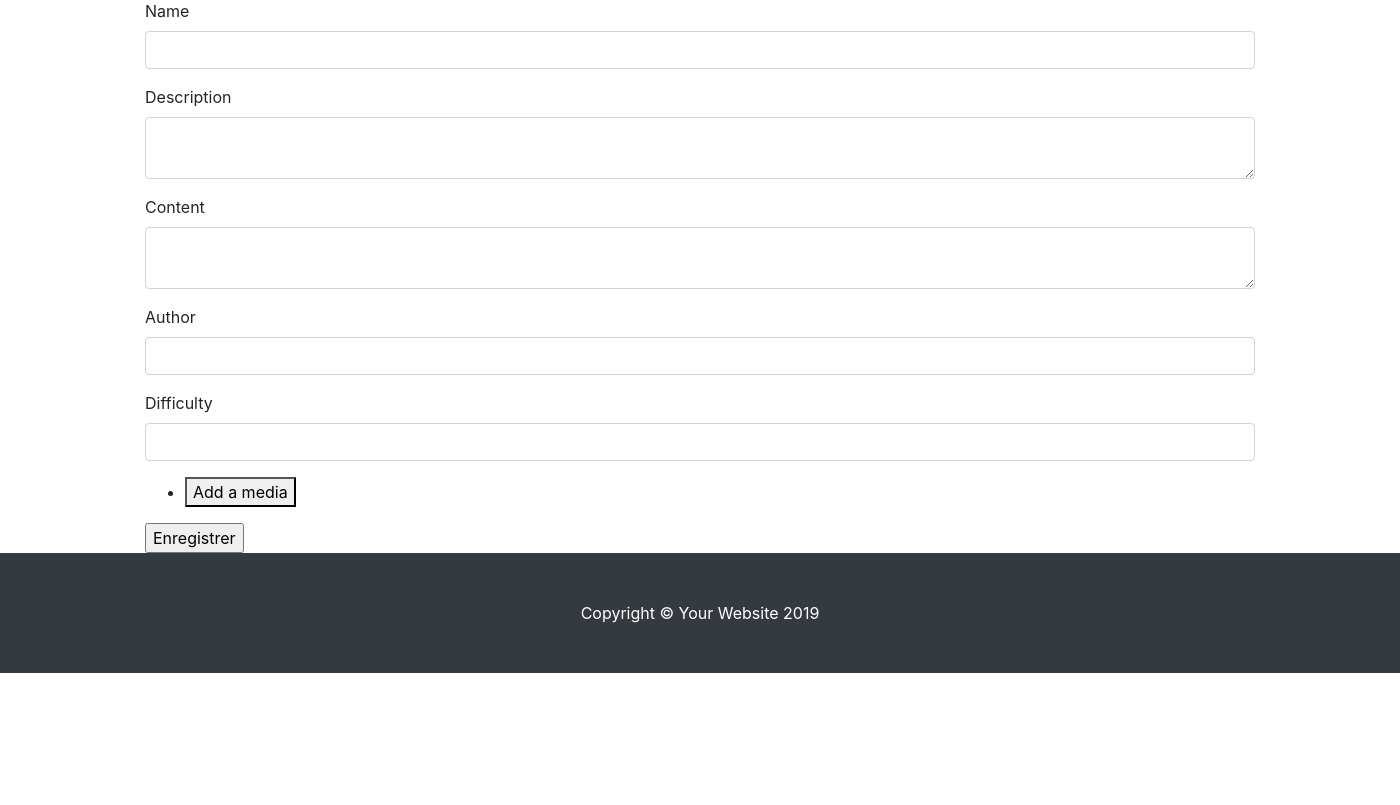
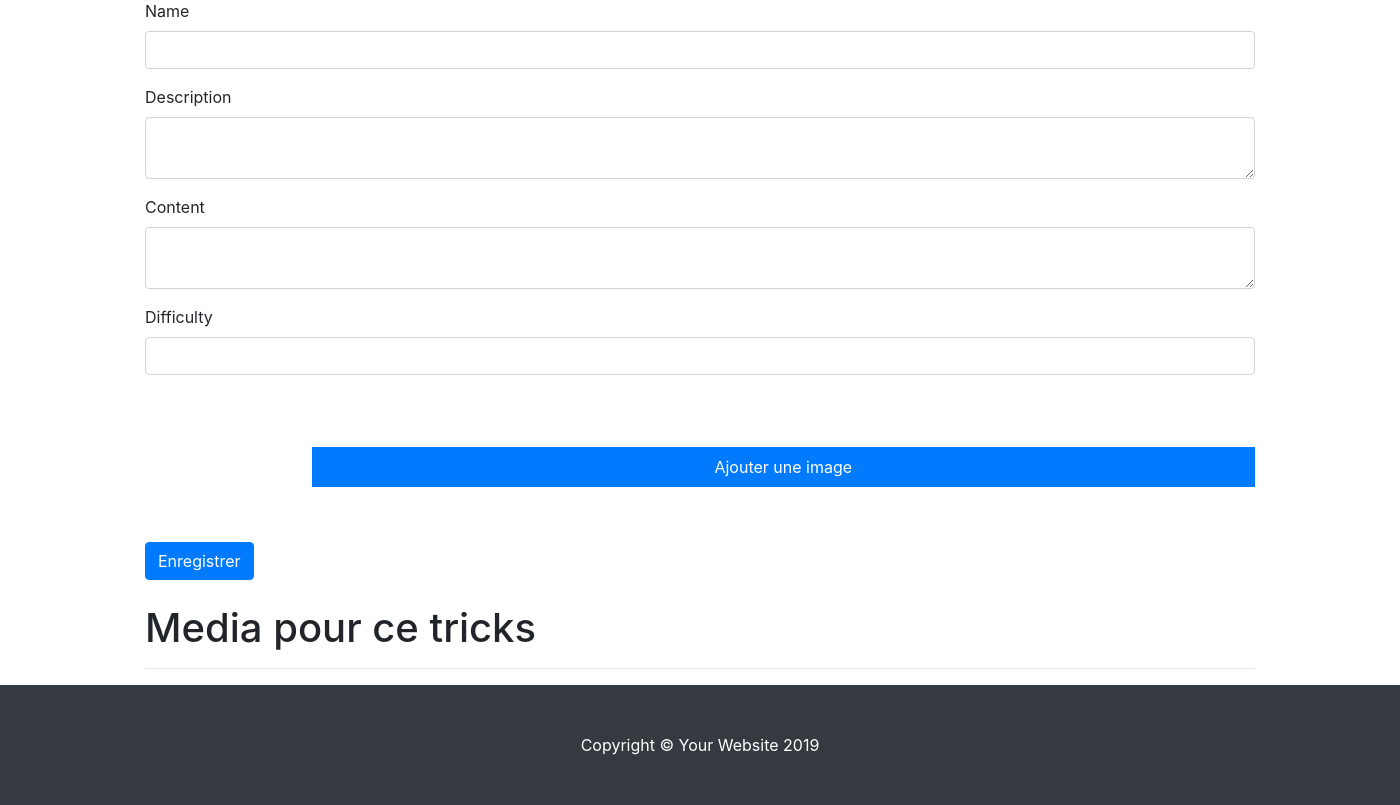
Before and after one commit to Yohann76/SnowTricks, a Symfony app: template templates/admin/tricksEdit.html.twig in a window 1400 px wide. Shown: the part 633-1438 px from the top of the page. Before the commit the page ends 1306 px from the top, so only its background shows below. Run offline with Twig, Linux system fonts and the light colour scheme; the template is opened without the code that fills it, so the values that code supplies are empty; form fields are guessed from the names that the template uses; some libraries are stand-ins or nearby versions.

Commit message:
add Media and delete picture

```diff
--- a/public/css/style.css
+++ b/public/css/style.css
@@ -51,3 +51,50 @@ body {
 .first-picture {
     width: 50%;
 }
+
+
+/* Form media */
+
+ul.media {
+    margin: 5%;
+    padding: 5% ;
+    display: inline;
+}
+
+
+ul {
+    display: none ;
+}
+
+.add_media_link {
+    color : #fff ;
+    background-color: #007bff;
+    border: none ;
+    width: 85%;
+    height: 40px ;
+    margin: 5%;
+
+}
+
+ul.media li {
+    list-style-type: none;
+    margin : auto ;
+    display: inline;
+    width: 50%;
+}
+
+.custom-file-label::after {
+    color : #fff ;
+    background-color: #007bff;
+}
+
+/* boite de confirmation */
+#modal {
+    position: absolute;
+    top: 0;
+    left: 0;
+    display: flex;
+    width: 100%;
+    height: 100%;
+    background-color: rgba(0, 0, 0, 0.5);
+}
--- a/src/Entity/Tricks.php
+++ b/src/Entity/Tricks.php
@@ -69,7 +69,7 @@ class Tricks
     private $comments;
 
     /**
-     * @ORM\OneToMany(targetEntity="App\Entity\Media", mappedBy="tricks")
+     * @ORM\OneToMany(targetEntity="App\Entity\Media", mappedBy="tricks", cascade="persist")
      */
     private $media;
 
--- a/templates/admin/_form.html.twig
+++ b/templates/admin/_form.html.twig
@@ -10,11 +10,10 @@
     </div>
 
     <div class="row">
-        <div class="col-md-2"> {{ form_row(form.author) }}</div>
         <div class="col-md-1"> {{ form_row(form.difficulty) }} </div>
     </div>
 
-    <button class="btn btn-primary"> {{button |default('Enregistrer')}} </button>
+<button class="btn btn-primary"> {{button |default('Enregistrer')}} </button>
 
 {{ form_widget(form) }}
 {{  form_end(form) }}
--- a/templates/admin/_formMedia.html.twig
+++ b/templates/admin/_formMedia.html.twig
@@ -2,15 +2,17 @@
         {{ form_row(form.name) }}
         {{ form_row(form.description) }}
         {{ form_row(form.content) }}
-        {{ form_row(form.author) }}
         {{ form_row(form.difficulty) }}
 
         {% do form.media.SetRendered() %}
 
-        <ul
-                class="media"
+
+        <div class="col-xs3">
+            <ul class="media"
                 data-prototype="{{ form_widget(form.media.vars.prototype) |e ('html_attr') }}">
-        </ul>
+            </ul>
+        </div>
 
-        <input type="submit" value="Enregistrer">
+
+        <input class="btn btn-primary" type="submit" value="Enregistrer">
 {{ form_end(form) }}
--- a/templates/admin/tricksEdit.html.twig
+++ b/templates/admin/tricksEdit.html.twig
@@ -4,10 +4,26 @@
 
 {% block body %}
 
-<div class="container">
-    <h1> Editer un Tricks </h1>
-    {{  include('admin/_formMedia.html.twig', { button: 'Editer'} ) }}
-</div>
+    <div class="container">
+        <h1> Editer un Tricks </h1>
+        {{  include('admin/_formMedia.html.twig') }}
+
+        <br/>
+        <h1>Media pour ce tricks</h1>
+        <hr>
+        <!-- For delete -->
+       {% if tricks.media is defined %}
+            {% for media in medias %}
+                <div class="img-delete">
+                    <img class="img-fluid " src="/uploads/{{ media.path }}" alt="/uploads/{{ media.text }}" width="24%;"><br/>
+                    <a data-toggle="modal" href="{{ path('image_delete',{id: media.id}) }}">Supprimer cette image</a>
+                </div>
+            {% endfor %}
+        {% endif %}
+
+    </div>
+
+
 
 {% endblock %}
 
@@ -20,11 +36,31 @@
 
     </script>
 
+
+    <script>
+        // Boite de confirmation de suppression d'image
+        $('[data-toggle="modal"]').on( 'click', function attention() {
+
+            resultat=window.confirm('Attention, vous êtes sur le point de supprimer une image du Tricks, voulez-vous continuer ?');
+            if (resultat==1)
+            {
+            }
+            else
+            {
+                return false;
+            }
+
+        });
+
+    </script>
+
+
     <script>
         var $collectionHolder;
 
         // setup an "add a media" link
-        var $addMediaButton = $('<button type="button" class="add_media_link">Add a media</button>');
+
+        var $addMediaButton = $('<button type="button" class="add_media_link">Ajouter une image</button>');
         var $newLinkLi = $('<li></li>').append($addMediaButton);
 
         jQuery(document).ready(function() {
--- a/templates/admin/tricksNew.html.twig
+++ b/templates/admin/tricksNew.html.twig
@@ -8,9 +8,6 @@
 
     <h2>Créer un Tricks & ajoutée des medias!  </h2>
     {{  include('admin/_formMedia.html.twig') }}
-
-     {# include ( 'admin/_form.html.twig', {button: 'Créer'} ) #}
-
 </div>
 
 {% endblock %}
@@ -28,7 +25,7 @@
         var $collectionHolder;
 
         // setup an "add a media" link
-        var $addMediaButton = $('<button type="button" class="add_media_link">Add a media</button>');
+        var $addMediaButton = $('<button type="button" class="add_media_link">Ajouter une image</button>');
         var $newLinkLi = $('<li></li>').append($addMediaButton);
 
         jQuery(document).ready(function() {
```
Also changed, not shown: src/Controller/AdminTriksController.php (+31 -7 lines), src/Controller/MediaController.php (added, +42 -0 lines), src/Form/MediaType.php (+17 -3 lines), src/Form/TricksType.php (+10 -5 lines), 1 other file.
